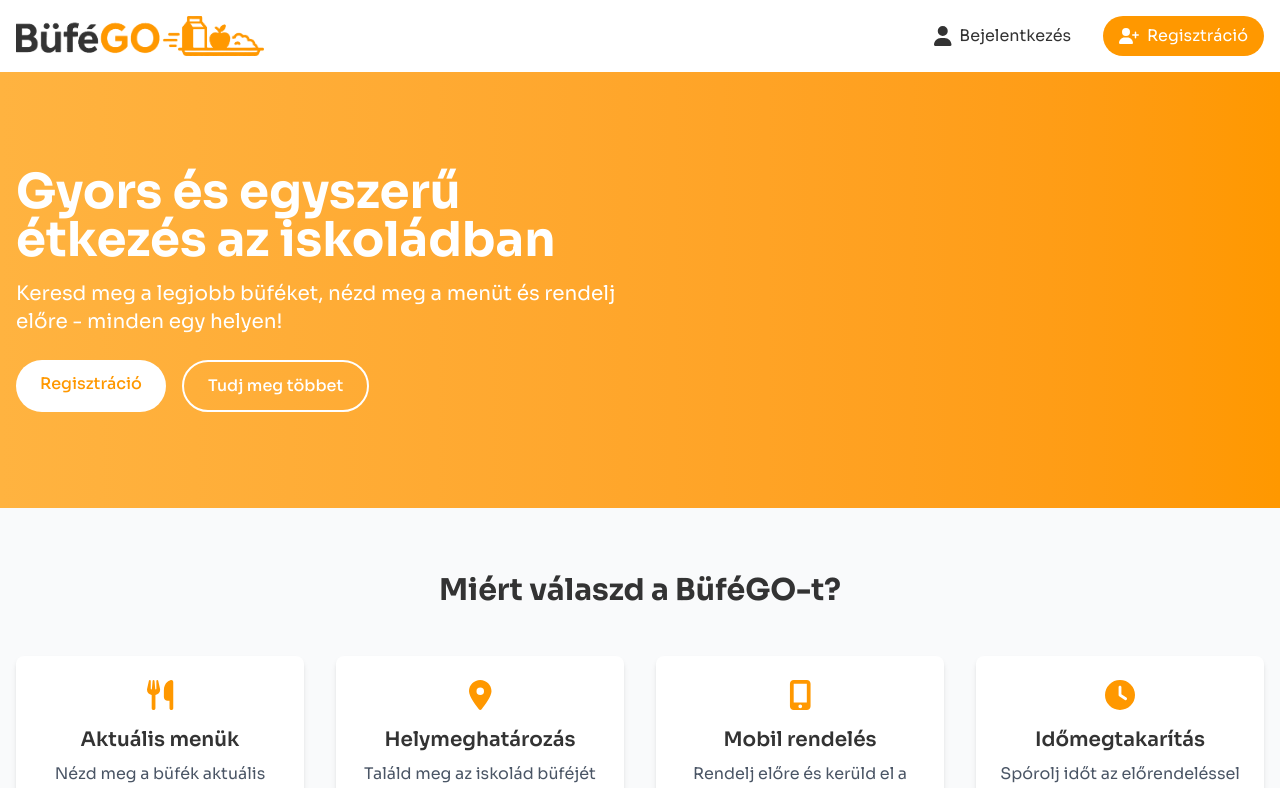
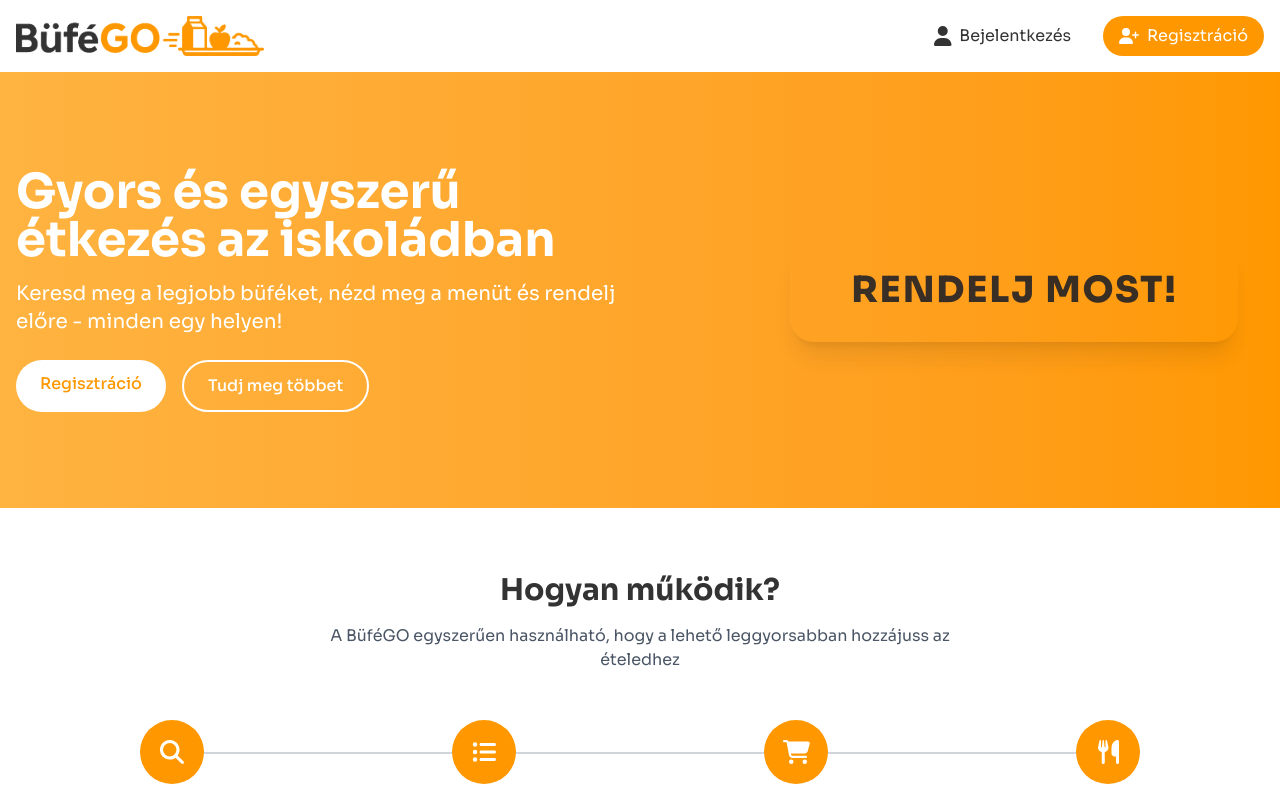
Before and after one commit to bencewokk/bufego, a React (Vite) app in the folder frontend/: page / in a window 1280 px wide. Shown: the top 788 px of the page. Built offline with nearby package versions, Linux system fonts and the light colour scheme; a web font is replaced by a local one.

Commit message:
Enhance Hero component layout and add order button; reorder Features section in MainPage

```diff
--- a/frontend/src/components/landing/Hero.tsx
+++ b/frontend/src/components/landing/Hero.tsx
@@ -2,7 +2,7 @@ export const Hero = () => {
   return (
     <div className="bg-gradient-to-r from-[var(--primary-light)] to-[var(--primary)] py-16 md:py-24">
       <div className="container mx-auto px-4">
-        <div className="flex flex-col md:flex-row items-center">
+        <div className="flex flex-col md:flex-row items-center justify-between">
           <div className="w-full md:w-1/2 mb-8 md:mb-0">
             <h1 className="text-3xl md:text-5xl font-bold text-white mb-4">
               Gyors és egyszerű étkezés az iskoládban
@@ -28,6 +28,14 @@ export const Hero = () => {
               </a>
             </div>
           </div>
+          <div className="w-full md:w-2/5 flex justify-center items-center">
+            <a
+              href="/order"
+              className="bg-white-400 hover:bg-white-500 text-gray-900 text-2xl md:text-4xl font-extrabold px-10 py-8 rounded-3xl shadow-xl transform transition-all hover:scale-105 text-center w-full md:max-w-md flex items-center justify-center animate-pulse hover:animate-none"
+            >
+              <span className="text-center uppercase tracking-wider">RENDELJ MOST!</span>
+            </a>
+          </div>
         </div>
       </div>
     </div>
--- a/frontend/src/pages/_main.tsx
+++ b/frontend/src/pages/_main.tsx
@@ -8,8 +8,9 @@ export const MainPage = () => {
     <div>
       <Navbar />
       <Hero />
+      <HowItWorks />
       <Features />
-      <HowItWorks />
+
 
       {/* You could add more sections here like:
           - Popular Locations
```
